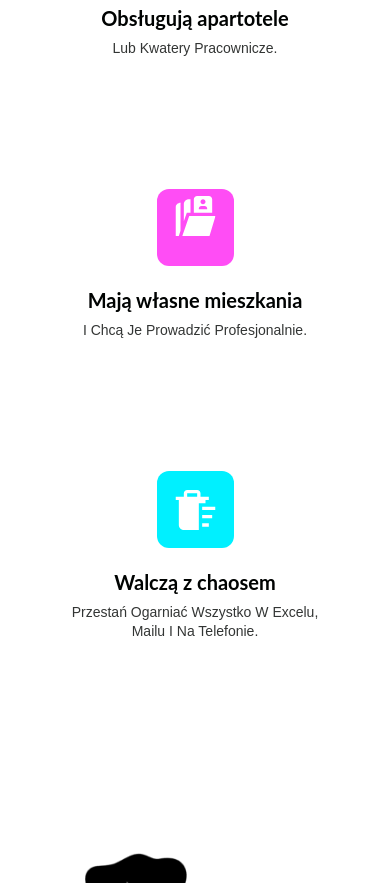
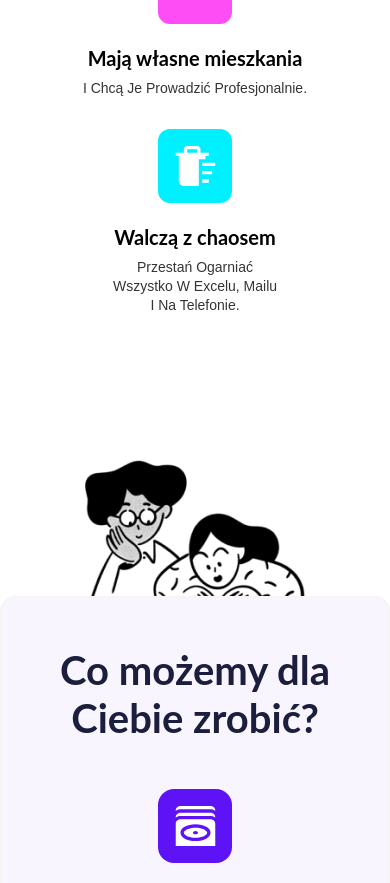
Before and after one commit to jatin-rajput563/rent-test, a React (Vite) app: page / in a window 390 px wide. Shown: the part 3000-3883 px from the top of the page. Built offline with nearby package versions, Linux system fonts and the light colour scheme.

Commit message:
change-in-accordion

```diff
--- a/src/components/Comożemy.jsx
+++ b/src/components/Comożemy.jsx
@@ -5,7 +5,7 @@ import { Comozemy_Data } from "../utils/helper";
 
 const Comożemy = () => {
   return (
-    <div className="pt-[140px]">
+    <div className="pt-[162px] sm:pt-[140px]">
       <img
         className="mx-auto max-w-[221px] w-full pointer-events-none"
         src={spyimg}
@@ -20,7 +20,7 @@ const Comożemy = () => {
           {Comozemy_Data.map((item, index) => (
             <div
               key={index}
-              className="flex flex-col items-center text-center sm:bg-white max-w-[527px] xl:min-h-[199px] rounded-2xl md:py-[22px] sm:py-6 md:pl-[21px] md:pr-[45px] sm:px-4 sm:h-full transition-all duration-200 ease-in-out"
+              className="flex flex-col items-center text-center sm:bg-white max-w-[301px] sm:max-w-[527px] min-h-[223px] xl:min-h-[199px] rounded-2xl md:py-[22px] sm:py-6 md:pl-[21px] md:pr-[45px] sm:px-4 sm:h-full transition-all duration-200 ease-in-out"
             >
               <div
                 className="justify-center items-center flex sm:size-16 size-[74px] rounded-2xl"
--- a/src/components/DlaKogo.jsx
+++ b/src/components/DlaKogo.jsx
@@ -10,13 +10,14 @@ const DlaKogo = () => {
   const isHomePage = location.pathname === "/";
 
   return (
-    <section className={`${isHomePage ? "pt-[140px]" : "pt-0"}`}>
+    <section className={`${isHomePage ? "pt-[145px] sm:pt-[140px]" : "pt-0"}`}>
       <div className="max-w-[1180px] px-5 mx-auto">
         <div className="text-center">
           <CustomHeading
-            headClass="font-bold text-dark-blue !leading-[121%] mb-[44px] text-center"
+            headClass="font-bold text-dark-blue !leading-[121%] mb-[34px] sm:mb-[44px] text-center"
             headText="Dla kogo?"
           />
+
           <Tabs>
             <TabList className="inline-flex bg-white border border-purple-blue rounded-full gap-1 justify-center items-center">
               <Tab
@@ -32,8 +33,9 @@ const DlaKogo = () => {
                 Właścicieli, Którzy...
               </Tab>
             </TabList>
+
             <TabPanel>
-              <div className="mt-[77px] grid gap-6 grid-cols-1 sm:grid-cols-2 lg:grid-cols-3 xl:grid-cols-4 justify-center place-items-center">
+              <div className="mt-[79px] sm:mt-[77px] grid gap-6 grid-cols-1 sm:grid-cols-2 lg:grid-cols-3 xl:grid-cols-4 justify-center place-items-center max-w-[1052px] mx-auto">
                 {DlaKogo_data.map((item, index) => {
                   const iconBgColors = [
                     "#5E13F6",
@@ -47,9 +49,16 @@ const DlaKogo = () => {
                     "group-hover:shadow-[5px_7px_58.2px_0px_#FF4DF5]",
                     "group-hover:shadow-[5px_7px_58.2px_0px_#00F0FF]",
                   ];
+                  const cardShadows = [
+                    "hover:shadow-[5px_7px_58.2px_0px_#5E13F61A]",
+                    "hover:shadow-[5px_7px_58.2px_0px_#FF3B611A]",
+                    "hover:shadow-[5px_7px_58.2px_0px_#FF4DF51A]",
+                    "hover:shadow-[5px_7px_58.2px_0px_#00F0FF1A]",
+                  ];
 
                   const iconBg = iconBgColors[index] || "#000";
                   const iconShadow = iconShadows[index] || "";
+                  const cardShadow = cardShadows[index] || "";
 
                   const iconPositionClass =
                     index === 1
@@ -61,10 +70,10 @@ const DlaKogo = () => {
                   return (
                     <div
                       key={index}
-                      className="group rounded-[20px] w-full max-w-[251px] h-[258px] py-[30px] text-center duration-300 cursor-pointer bg-white hover:shadow-[0_10px_40px_rgba(0,0,0,0.08)]"
+                      className={`group rounded-[20px] w-full max-w-[301px] sm:max-w-[251px] sm:h-[258px] h-[155px] sm:py-[30px] text-center cursor-pointer bg-white duration-300 ${cardShadow}`}
                     >
                       <div
-                        className={`w-[77px] h-[77px] mx-auto mb-6 flex items-center justify-center rounded-xl transition-shadow duration-300 ${iconShadow}`}
+                        className={`w-[74px] h-[74px] mx-auto mb-6 flex items-center justify-center rounded-xl transition-shadow duration-300 ${iconShadow}`}
                         style={{ backgroundColor: iconBg }}
                       >
                         <div
@@ -76,7 +85,11 @@ const DlaKogo = () => {
                       <h3 className="text-dark-black font-bold text-xl leading-100">
                         {item.title}
                       </h3>
-                      <p className="text-dark-black text-sm opacity-80 mt-[11px] leading-134 ff-cabin">
+                      <p
+                        className={`text-dark-black text-sm opacity-80 mt-[11px] leading-134 ff-cabin mx-auto ${
+                          index === 3 ? "max-w-[170px]" : ""
+                        }`}
+                      >
                         {item.subtitle}
                       </p>
                     </div>
@@ -84,6 +97,7 @@ const DlaKogo = () => {
                 })}
               </div>
             </TabPanel>
+
             <TabPanel>
               <div className="mt-12 text-center text-dark-blue">
                 <p className="text-lg font-medium">
--- a/src/components/Dlaczego.jsx
+++ b/src/components/Dlaczego.jsx
@@ -20,15 +20,15 @@ const Dlaczego = () => {
     <div
       className={`${
         isHomePage
-          ? "mt-[52px] md:mt-[130px] lg:mt-[140px] xl:mt-[164px]"
+          ? "pt-[121px] sm:pt-[164px]"
           : "mt-[50px]"
-      } sm:mb-0 px-5 mb-[22px]`}
+      } sm:pb-0 px-5 pb-[22px]`}
     >
       <div className="max-w-[1140px] mx-auto">
         <div className="flex flex-col lg:flex-row gap-[37px] xl:gap-[83px] justify-center items-center">
           <div className="flex flex-col max-w-[600px] w-full py-0">
             <CustomHeading
-              headClass="!text-[40px] sm:text-[44px] md:text-[46px] leading-120 mb-[37px] max-lg:text-center"
+              headClass="!text-[40px] sm:!text-[44px] md:!text-[46px] leading-120 mb-[37px] max-lg:text-center"
               headText="Dlaczego warto skorzystać z RentEasy.AI?"
             />
             {DLACZEGO_DATA.map((item, index) => (
--- a/src/components/Header.jsx
+++ b/src/components/Header.jsx
@@ -59,9 +59,9 @@ const Header = () => {
         <div className="items-center gap-[15px] sm:flex hidden">
           <button className="text-dark-blue leading-[19px] duration-300 flex justify-center items-center gap-[15px]">
             Polski{" "}
-            <img className=" !w-[33.6px] !h-[21px]" src={Flag} alt="flag" />
+            <img className=" !w-[33.6px] cursor-pointer !h-[21px]" src={Flag} alt="flag" />
           </button>
-          <button className="px-[25.3px] py-[11.5px] text-base font-semibold rounded-[21px] duration-300 shadow-[0px_1px_15px_0px_#5E13F687] border border-transparent hover:border-purple-blue hover:bg-transparent hover:text-purple-blue bg-purple-blue leading-[19px] text-white">
+          <button className="px-[25.3px] cursor-pointer py-[11.5px] text-base font-semibold rounded-[21px] duration-300 shadow-[0px_1px_15px_0px_#5E13F687] border border-transparent hover:border-purple-blue hover:bg-transparent hover:text-purple-blue bg-purple-blue leading-[19px] text-white">
             Zarejestruj
           </button>
         </div>
--- a/src/components/JakZacząć.jsx
+++ b/src/components/JakZacząć.jsx
@@ -11,7 +11,7 @@ import CustomPara from "./common/CustomPara";
 const JakZacząć = () => {
   return (
     <>
-      <div className="">
+      <div className="sm:pt-[191px]">
         <div className="max-w-[1140px] mx-auto px-[19.5px] xl:px-0">
           <img
             className="max-w-[221px] mx-auto"
```
Also changed, not shown: src/components/Najczęściej.jsx (+27 -29 lines).
